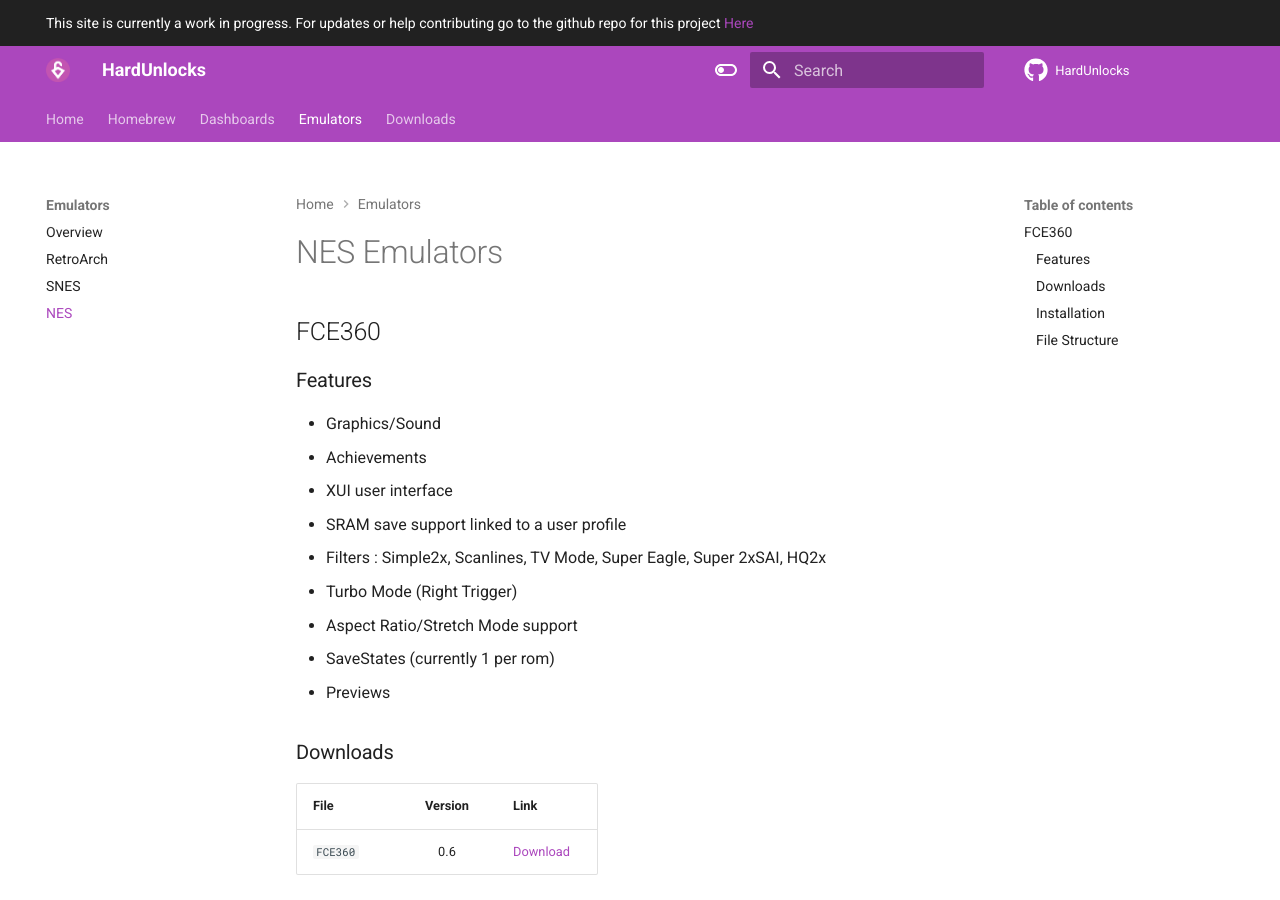
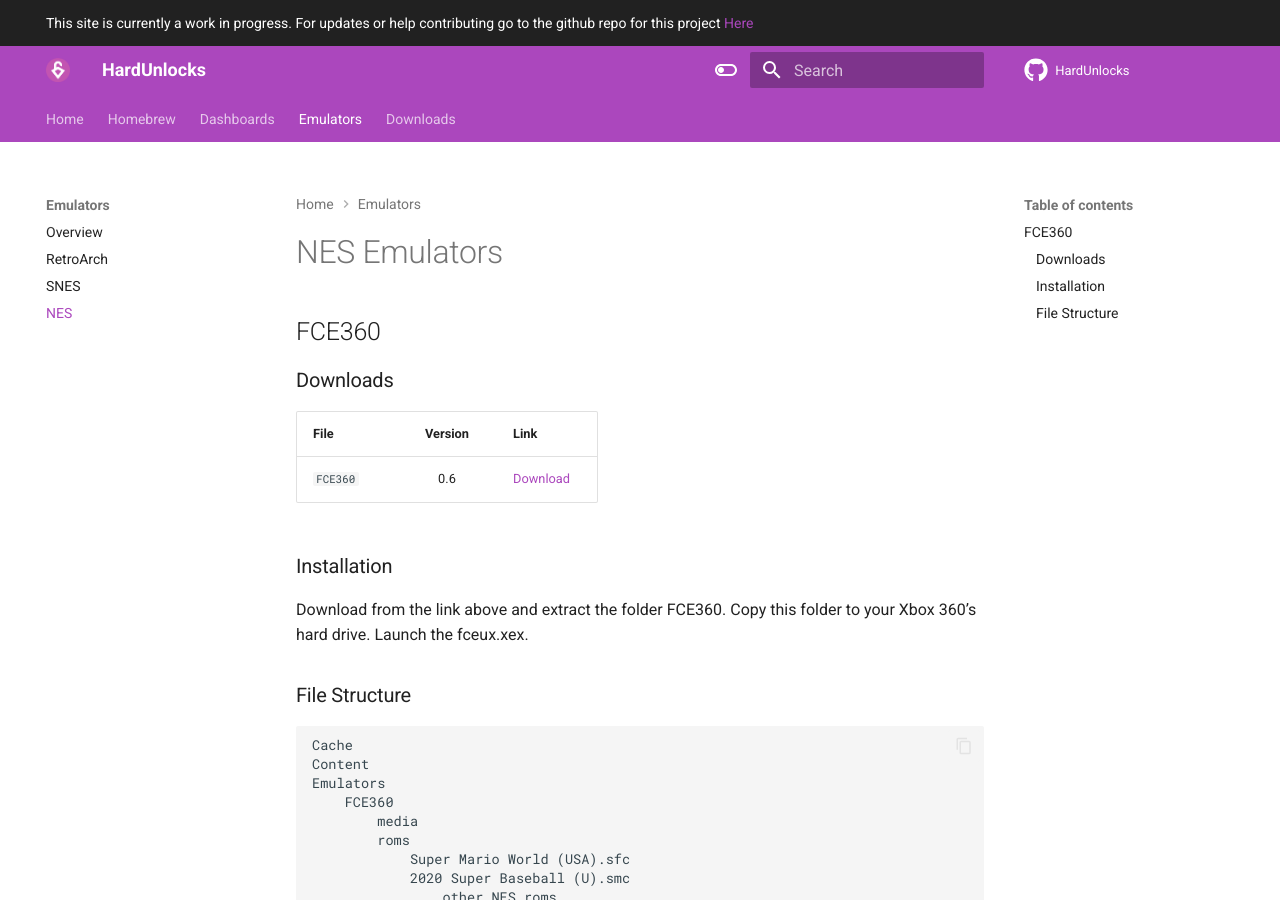
Before and after one commit to elasticpanda69/HardUnlocks, an MkDocs documentation site: the page built from docs/emulators/nes.md, in a window 1280 px wide and 900 px high. Built offline with MkDocs 1.6.1 and Material for MkDocs 9.7.7, drawn with Linux system fonts in a browser that asks for light colours; comment, search, counter and statistics services are not loaded.

Commit message:
Update nes.md

```diff
--- a/docs/emulators/nes.md
+++ b/docs/emulators/nes.md
@@ -1,18 +1,6 @@
 # NES Emulators
 
 ## FCE360
-
-### Features
-
-- Graphics/Sound
-- Achievements
-- XUI user interface
-- SRAM save support linked to a user profile
-- Filters : Simple2x, Scanlines, TV Mode, Super Eagle, Super 2xSAI, HQ2x
-- Turbo Mode (Right Trigger)
-- Aspect Ratio/Stretch Mode support
-- SaveStates (currently 1 per rom)
-- Previews
 
 ### Downloads
 
```
